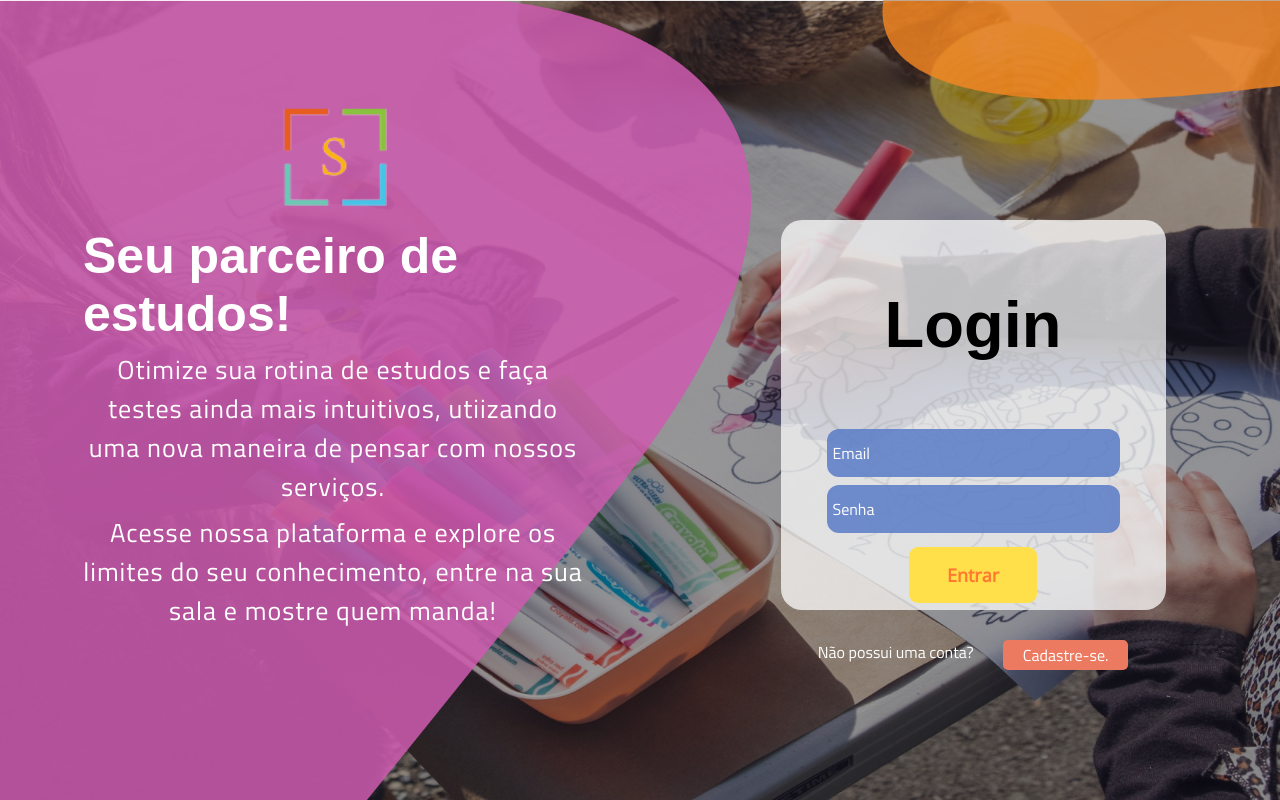
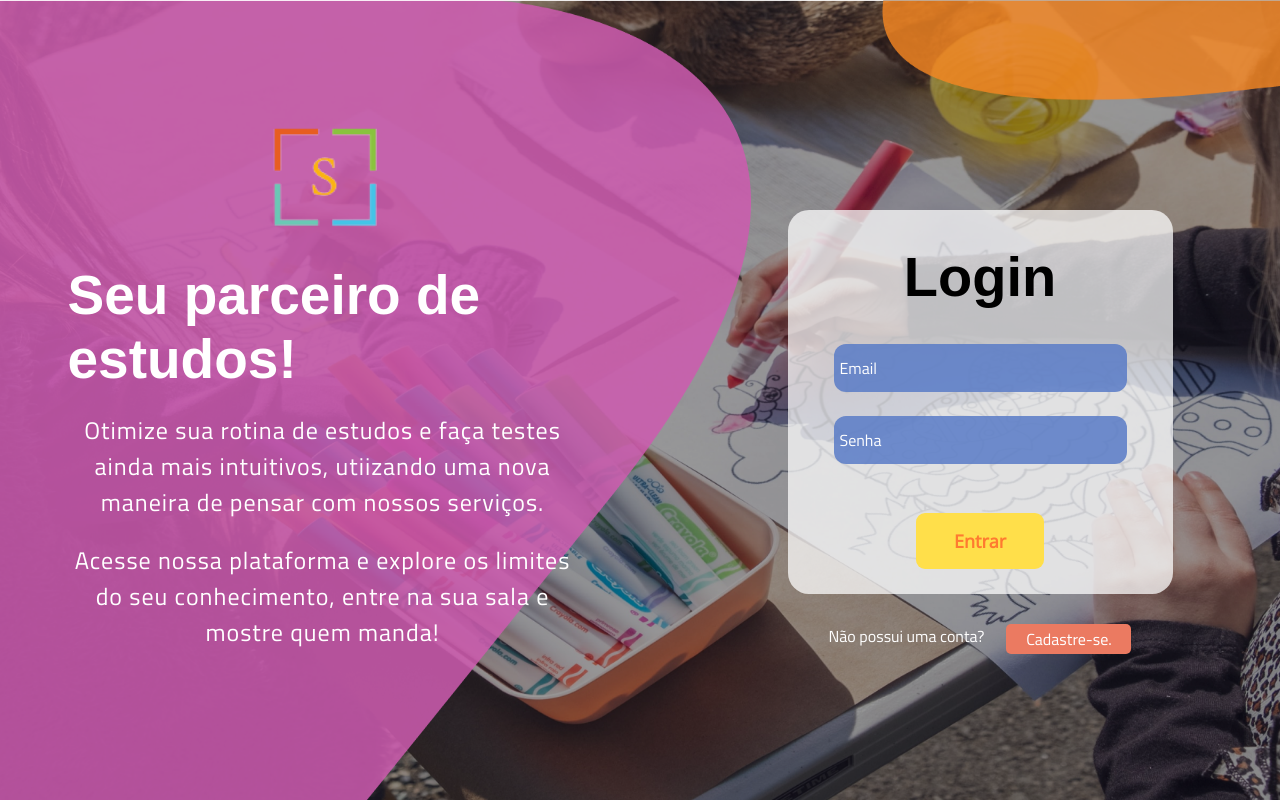
Before and after one commit to ferreirawill05/frontend-studychat-deploy, a React app: page / in a window 1280 px wide. Built offline with nearby package versions, Linux system fonts and the light colour scheme; a web font is replaced by a local one.

Commit message:
tela Login responsiva

```diff
--- a/src/screens/login/login.jsx
+++ b/src/screens/login/login.jsx
@@ -79,7 +79,7 @@ export default class Login extends Component {
           </div>
           <div className="direitaL">
             <form action="submit" onSubmit={this.efetuaLogin}>
-              <h1 className='h1-login'>Login</h1>
+              <h1 className='h1-login-direita'>Login</h1>
 
               <input type="email" placeholder="Email"
                 name="email"
--- a/src/screens/login/login_style.css
+++ b/src/screens/login/login_style.css
@@ -21,12 +21,13 @@
     flex-direction: column;
     align-items: center;
     justify-content: space-between;
-    height: 500px;
-    width: 420px;
+    height: 600px;
+    width: 550px;
+    margin-top: 20px;
 }
 
 .txt-left p{
-    font-size: 23px;
+    font-size: 28px;
     color: white;
     font-family: 'Titillium Web', sans-serif;
     text-align: center;
@@ -34,15 +35,16 @@
 }
 
 .txt-left h1{
-    font-size: 42px;
+    font-size: 58px;
     color: white;
     font-family: 'Single day', sans-serif;
+    margin-top: 1px;
 }
 
 .h1-login {
     font-family: 'Single day', sans-serif;
     font-size: 55px;
-    margin-top: 15px;
+    margin-top: 10px;
 }
 
 .box-bodyL{
@@ -59,7 +61,7 @@
     display: flex;
     flex-direction: column;
     align-items: center;
-    padding: 50px;
+    padding: 60px;
 }
 
 .esquerda p{
@@ -75,6 +77,12 @@
     margin-top: 90px;
 }
 
+.h1-login-direita{
+    font-family: 'Single day', sans-serif;
+    font-size: 56px;
+    margin: 10px;
+}
+
 .direitaL form{
     background: rgba(255, 255, 255, 0.73);
     border-radius: 21px;
@@ -83,7 +91,7 @@
     flex-direction: column;
     align-items: center;
     justify-content: space-evenly;
-    height: 70%;
+    height: 55%;
 }
 
 .direitaL input{
@@ -179,24 +187,36 @@
     }
 
     .txt-left{
-        width: 500px;
+        width: 510px;
         height: 540px;
+        margin-top: 100px;
     }
 
     .txt-left h1 {
-        font-size: 50px;
+        font-size: 55px;
     }
 
     .txt-left p{
-        font-size: 26px;
+        font-size: 24px;
     }
 
     .esquerdaL{
-        margin-top: 40px;
+        padding: 10px;
+    }
+
+    .direitaL{
+        margin-top: unset;
+    }
+
+    .contaL{
+        width: 325px;
+        margin-left: 35px;
     }
 
     .direitaL form{
-        height: 55%;
+        height: 48%;
+        margin-top: 10%;
+        margin-left: 35px;
     }
 }
 
@@ -207,14 +227,14 @@
     }
 
     .direitaL form {
-        height: 53%;
+        height: 50%;
     }
 
     .esquerdaL{
         display: none;
     }
 
-    .h1-login{
+    .h1-login-direita{
         font-size: 65px;
     }
 
@@ -227,8 +247,10 @@
     }
 
     .direitaL form {
-        height: 55%;
+        height: 50%;
         width: 80%;
+        margin-top: unset;
+        margin-left: unset;
     }
 
     .h1-login {
@@ -250,7 +272,8 @@
     }
 
     .contaL{
-        width: 305px;
+        width: 300px;
+        margin-left: unset;
     }
 
 
```
Also changed, not shown: src/assets/Login-phone.png, src/index.js (line endings or trailing spaces), src/screens/home/home.jsx (line endings or trailing spaces).
